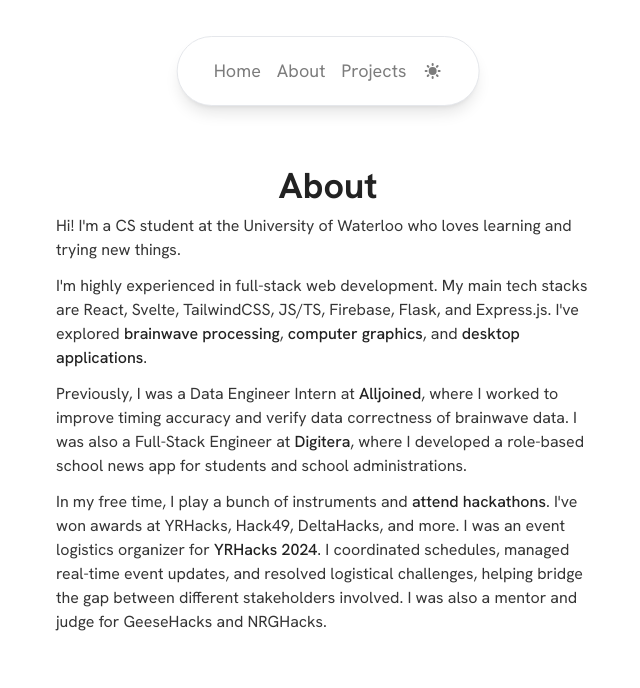
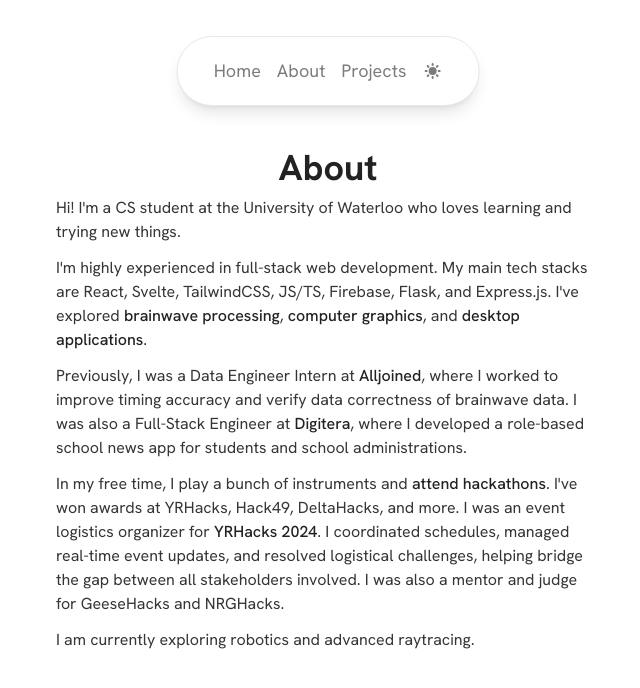
Before and after one commit to andrewchu16/andrewchu.ca, a Next.js app: page /about in a window 1280 px wide. Shown: the top 688 px of the page, without its empty margins (312-952 px from the left). Built offline with nearby package versions, Linux system fonts and the light colour scheme.

Commit message:
Update about me

```diff
--- a/src/app/about/page.tsx
+++ b/src/app/about/page.tsx
@@ -31,8 +31,8 @@ export default function About() {
             <p>
               Previously, I was a Data Engineer Intern at{" "}
               <WebLink href="https://www.alljoined.com/">Alljoined</WebLink>,
-              where I worked to improve timing accuracy and verify data correctness of
-              brainwave data. I was also a Full-Stack Engineer at{" "}
+              where I worked to improve timing accuracy and verify data
+              correctness of brainwave data. I was also a Full-Stack Engineer at{" "}
               <WebLink href="https://digitalmarketingplus.com/">
                 Digitera
               </WebLink>
@@ -48,10 +48,11 @@ export default function About() {
               an event logistics organizer for{" "}
               <WebLink href="https://yrhacks.ca">YRHacks 2024</WebLink>. I
               coordinated schedules, managed real-time event updates, and
-              resolved logistical challenges, helping bridge the gap between
-              different stakeholders involved. I was also a mentor and judge for GeeseHacks
-              and NRGHacks.
+              resolved logistical challenges, helping bridge the gap between all
+              stakeholders involved. I was also a mentor and judge for
+              GeeseHacks and NRGHacks.
             </p>
+            <p>I am currently exploring robotics and advanced raytracing.</p>
           </div>
         </div>
       </div>
```
